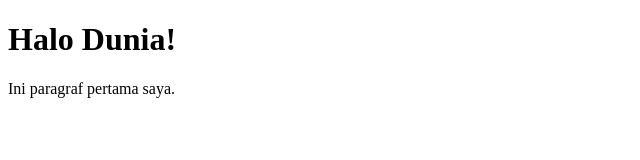
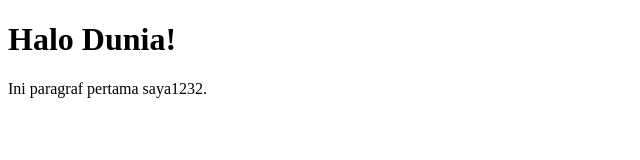
Before and after one commit to NovaAmelia-H1101251002/aplikasi01, a plain HTML site: page index1.html in a window 1280 px wide. Shown: the full height of the page, 0-640 px from the left. Drawn offline with Linux system fonts and the light colour scheme.

Commit message:
perbarui

```diff
--- a/index1.html
+++ b/index1.html
@@ -7,7 +7,7 @@
 
 <body>
     <h1>Halo Dunia!</h1>
-    <p>Ini paragraf pertama saya.</p>
+    <p>Ini paragraf pertama saya1232.</p>
 </body>
 
 </html>
```
